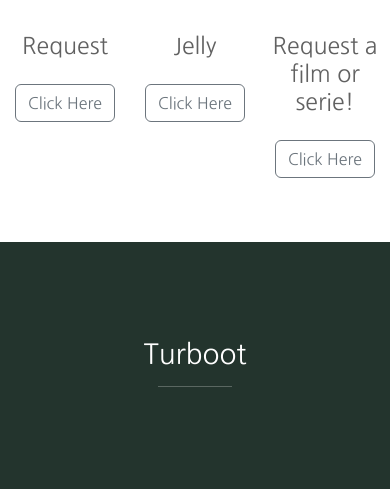
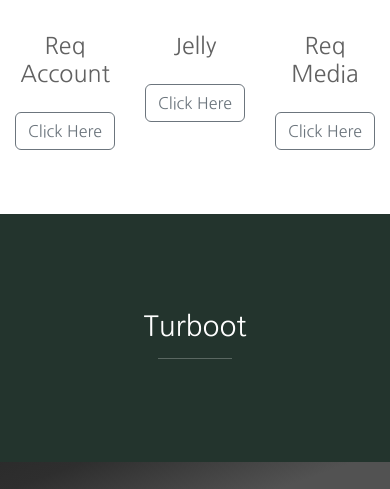
Before and after one commit to Turbootzz/Turboot, a PHP site: page /jelly in a window 390 px wide. Shown: the part 1170-1659 px from the top of the page. Run offline with PHP 8.4, Linux system fonts and the light colour scheme; some libraries are stand-ins or nearby versions.

Commit message:
responsive update for jelly page

```diff
--- a/assets/css/main.css
+++ b/assets/css/main.css
@@ -227,6 +227,7 @@ nav {
 
 .turboot-cloud-short { display: none; }
 .jellyfin-short { display: none; }
+.req-short { display: none; }
 
 .banner-4 {
   margin-left: calc(50% - 50vw);
@@ -631,6 +632,11 @@ footer {
     padding-bottom: 1rem;
   }
   .jellyfin-long { display: none; }
+  .req-short {
+    display: block;
+    padding-bottom: 1rem;
+  }
+  .req-long { display: none; }
 
   .cards {
     display: grid;
--- a/jelly.php
+++ b/jelly.php
@@ -36,7 +36,7 @@ include_once "header.php";
           </a>
         </span>
         <h3 class="pb-3 turboot-cloud-long">Request Jelly Account</h3>
-        <h3 class="turboot-cloud-short">Request</h3>
+        <h3 class="turboot-cloud-short">Req Account</h3>
           <button type="button" onclick="window.open('https://discord.gg/QdWQQpDzTw','_blank');" class="btn btn-outline-secondary">Click Here</button>
       </div>
       <div class="col-4 col-12-medium">
@@ -55,7 +55,8 @@ include_once "header.php";
             <img class="img-fluid jelly-img" src="assets/img/jelly-req-icon-h.png" alt="Turboot Hosting" style="--color:#001954">
           </a>
         </span>
-        <h3 class="pb-3">Request a film or serie!</h3>
+        <h3 class="pb-3 req-long">Request a film or serie!</h3>
+        <h3 class="req-short">Req Media</h3>
           <button type="button" onclick="window.open('https://request.turboot.com','_blank');" class="btn btn-outline-secondary">Click Here</button>
       </div>
     </div>
```
